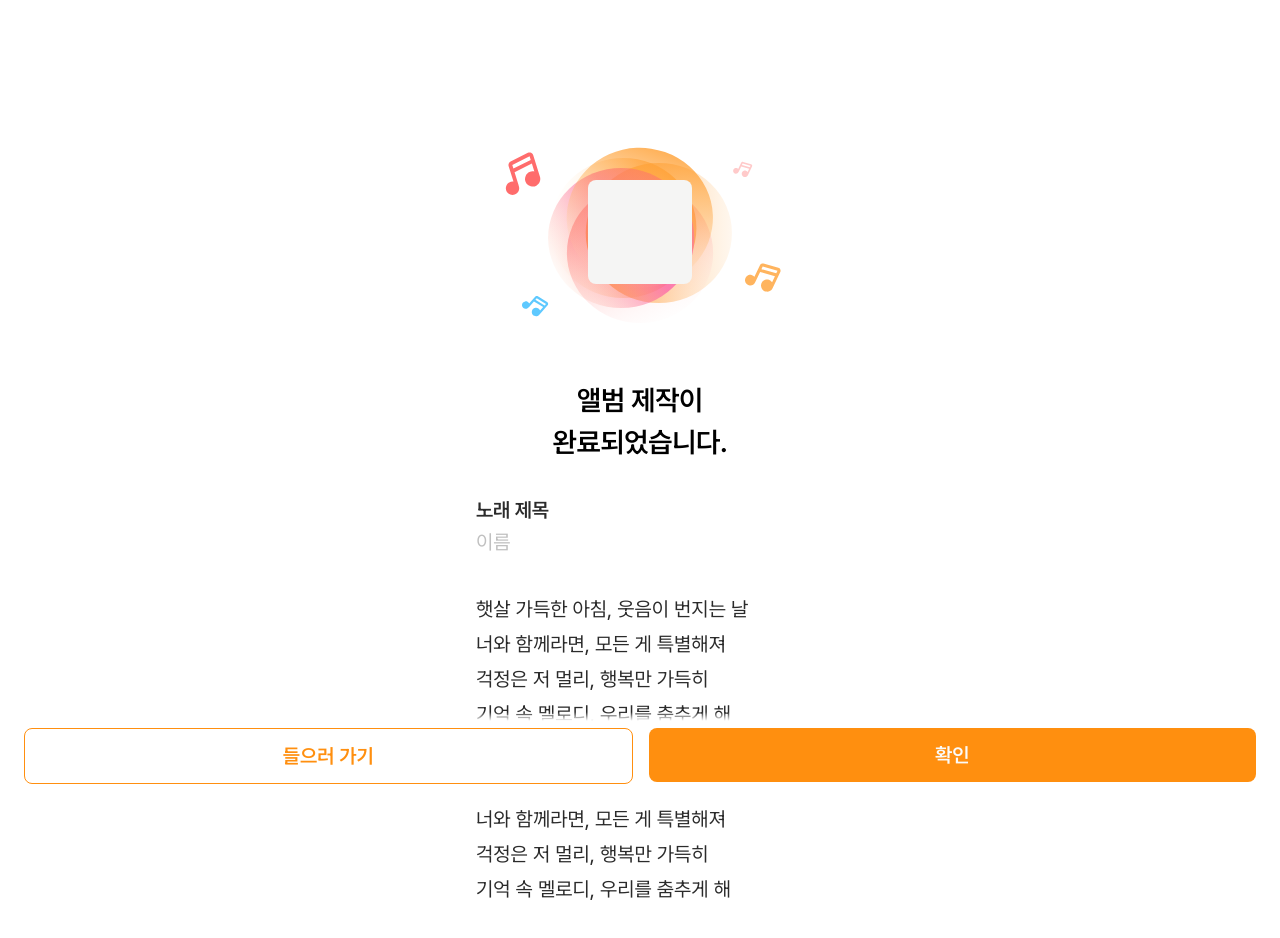
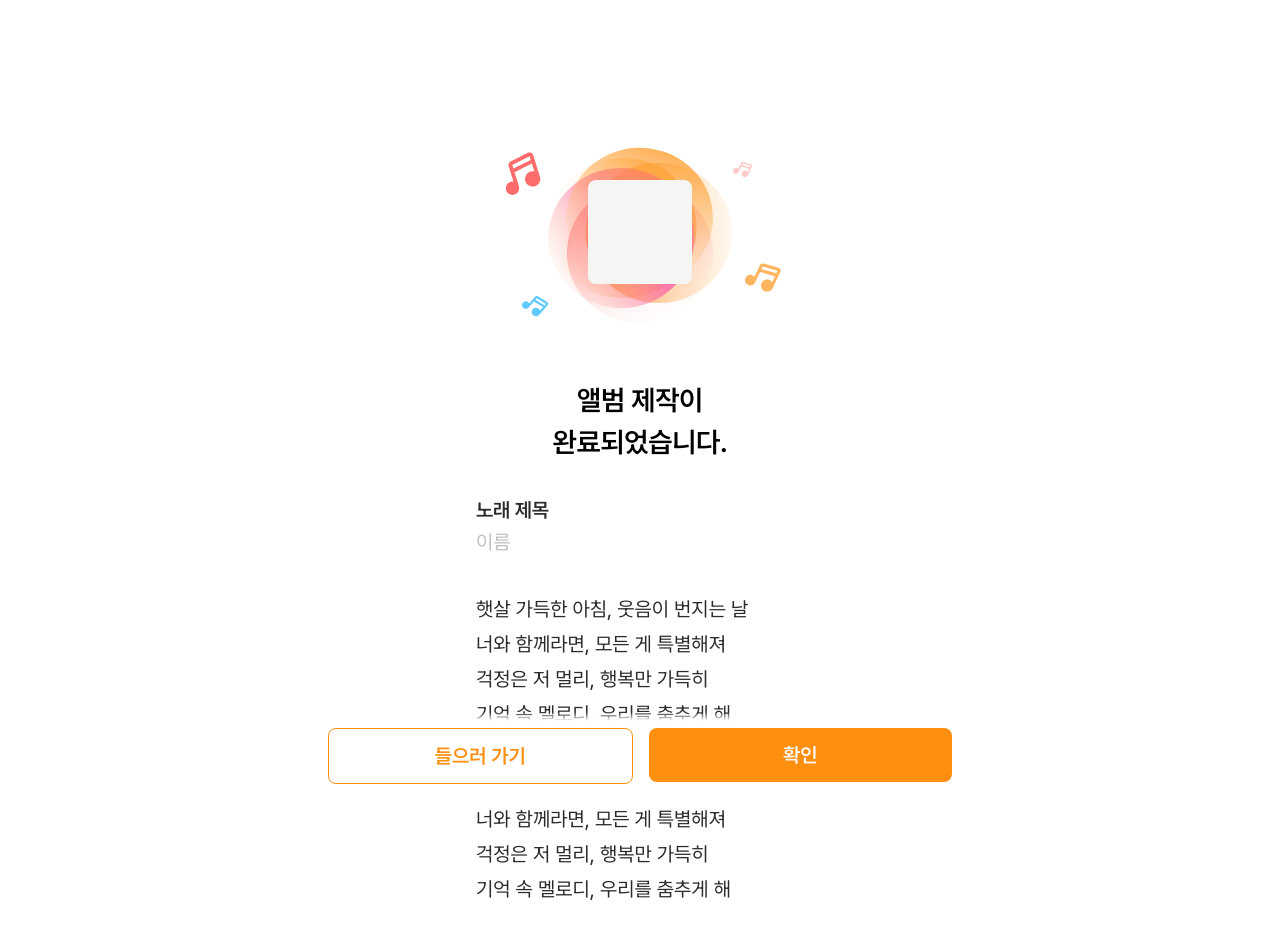
Before and after one commit to yeoularu/harme-frontend, a Next.js app: page /finish in a window 1280 px wide. Shown: the top 938 px of the page. Built offline with nearby package versions, Linux system fonts and the light colour scheme.

Commit message:
fix: open drawer when chating is in progress, off mic when unmount

```diff
--- a/src/app/chat/_components/Chat.tsx
+++ b/src/app/chat/_components/Chat.tsx
@@ -21,15 +21,6 @@ import { useEffect, useRef, useState } from "react";
 import SpeechRecognition, {
   useSpeechRecognition,
 } from "react-speech-recognition";
-
-//   return (
-//     <div>
-//       <p>Microphone: {listening ? "on" : "off"}</p>
-//       <button onClick={SpeechRecognition.startListening}>Start</button>
-//       <button onClick={SpeechRecognition.stopListening}>Stop</button>
-//       <button onClick={resetTranscript}>Reset</button>
-//       <p>{transcript}</p>
-//     </div>
 
 type ChatBubbleProps = Readonly<{
   isSender: boolean;
@@ -90,6 +81,10 @@ export default function Chat() {
   useEffect(() => {
     setIsClient(true);
     handleStartListen();
+
+    return () => {
+      handleStopListen();
+    };
   }, []);
 
   useEffect(() => {
@@ -134,6 +129,7 @@ export default function Chat() {
       className="mx-auto h-fit w-full max-w-[328px] rounded-lg py-3 text-[20px] font-semibold leading-[30px]"
       onClick={() => {
         handleStartListen();
+        messages.length > 0 && setOpen(true);
       }}
     >
       말하기
--- a/src/app/finish/page.tsx
+++ b/src/app/finish/page.tsx
@@ -37,7 +37,7 @@ export default function FinishPage() {
 기억 속 멜로디, 우리를 춤추게 해`}
       </p>
 
-      <nav className="fixed bottom-0 flex w-full gap-4 bg-gradient-to-t from-white from-90% px-6 py-4">
+      <nav className="fixed bottom-0 flex w-full max-w-2xl gap-4 bg-gradient-to-t from-white from-90% px-6 py-4">
         <Button
           className="h-fit w-full rounded-lg border border-primary bg-white py-3 text-[20px] font-semibold leading-[30px] text-primary hover:bg-gray-50"
           asChild
```
